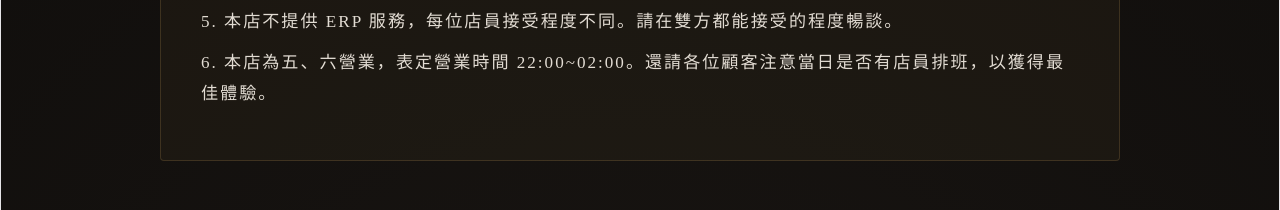
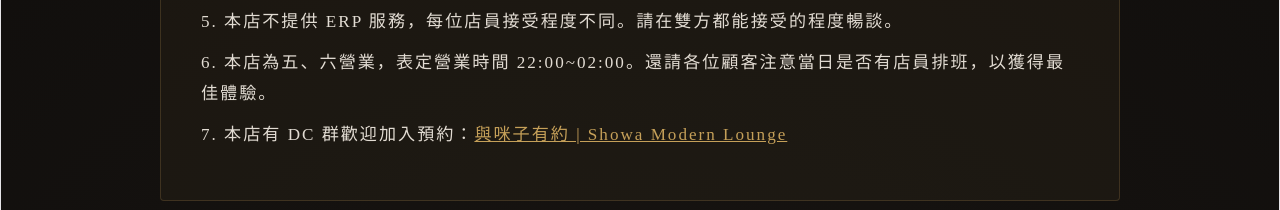
Before and after one commit to Yuzi514620/RPbar, a React (Vite) app: page / in a window 1280 px wide. Shown: the part 940-1150 px from the top of the page. Built offline with nearby package versions, Linux system fonts and the light colour scheme.

Commit message:
[入店須知] 新增 入群dc預約簡介

```diff
--- a/src/App.css
+++ b/src/App.css
@@ -122,8 +122,16 @@ h2 {
   margin: 50px 0;
   letter-spacing: 10px;
 }
+.special-link,
+.notice-box a {
+  color: var(--gold);
+  text-decoration: underline;
+}
 
-.content-section {
+.special-link:hover,
+.notice-box a:hover {
+  color: #ffcd75;
+}.content-section {
   max-width: 1000px;
   margin: auto;
   padding: 0 20px;
--- a/src/App.jsx
+++ b/src/App.jsx
@@ -41,6 +41,7 @@ function HomePage() {
           <p>4. 除每位店員可以指名聊天服務外，每位店員也有特殊指名服務，還請參考店員介紹。</p>
           <p>5. 本店不提供 ERP 服務，每位店員接受程度不同。請在雙方都能接受的程度暢談。</p>
           <p>6. 本店為五、六營業，表定營業時間 22:00~02:00。還請各位顧客注意當日是否有店員排班，以獲得最佳體驗。</p>
+          <p>7. 本店有 DC 群歡迎加入預約：<a className="special-link" href="https://discord.gg/zVfRK8s7vQ" target="_blank" rel="noopener noreferrer">與咪子有約 | Showa Modern Lounge</a></p>
         </div>
 
         <div className="gallery">
```
